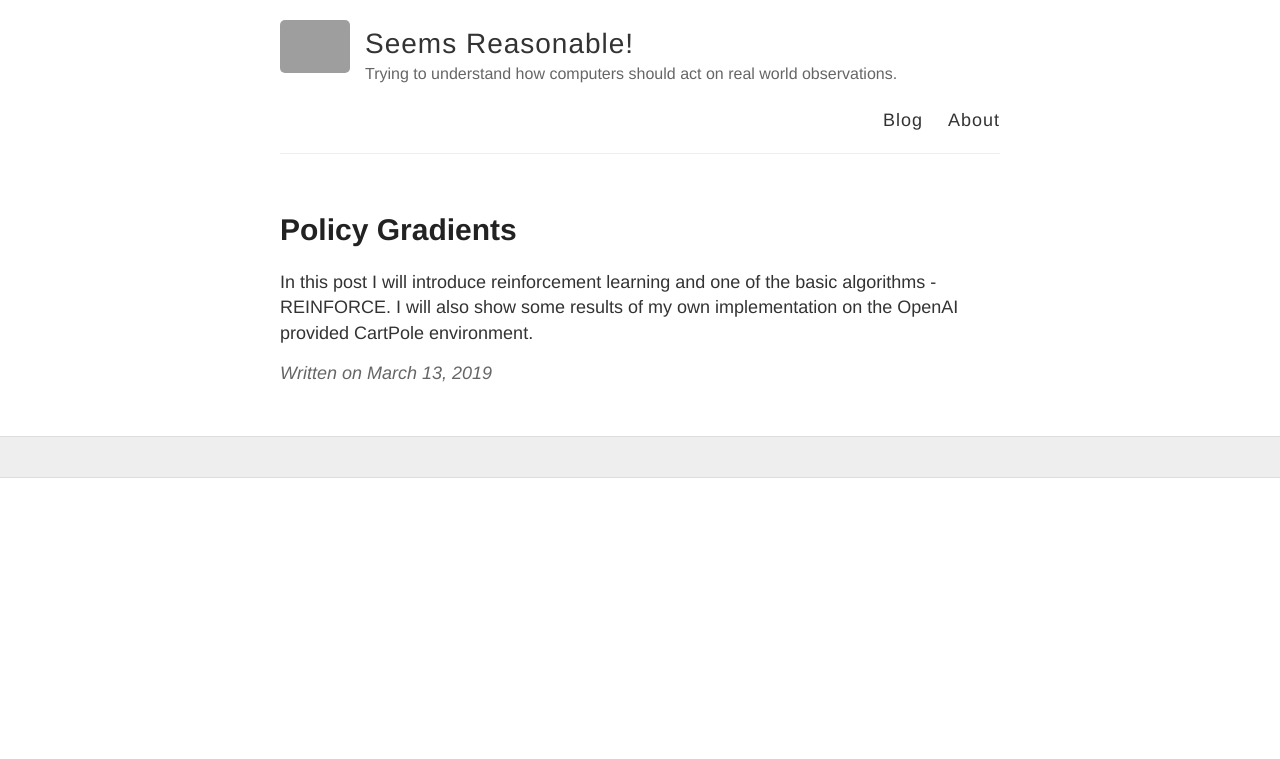
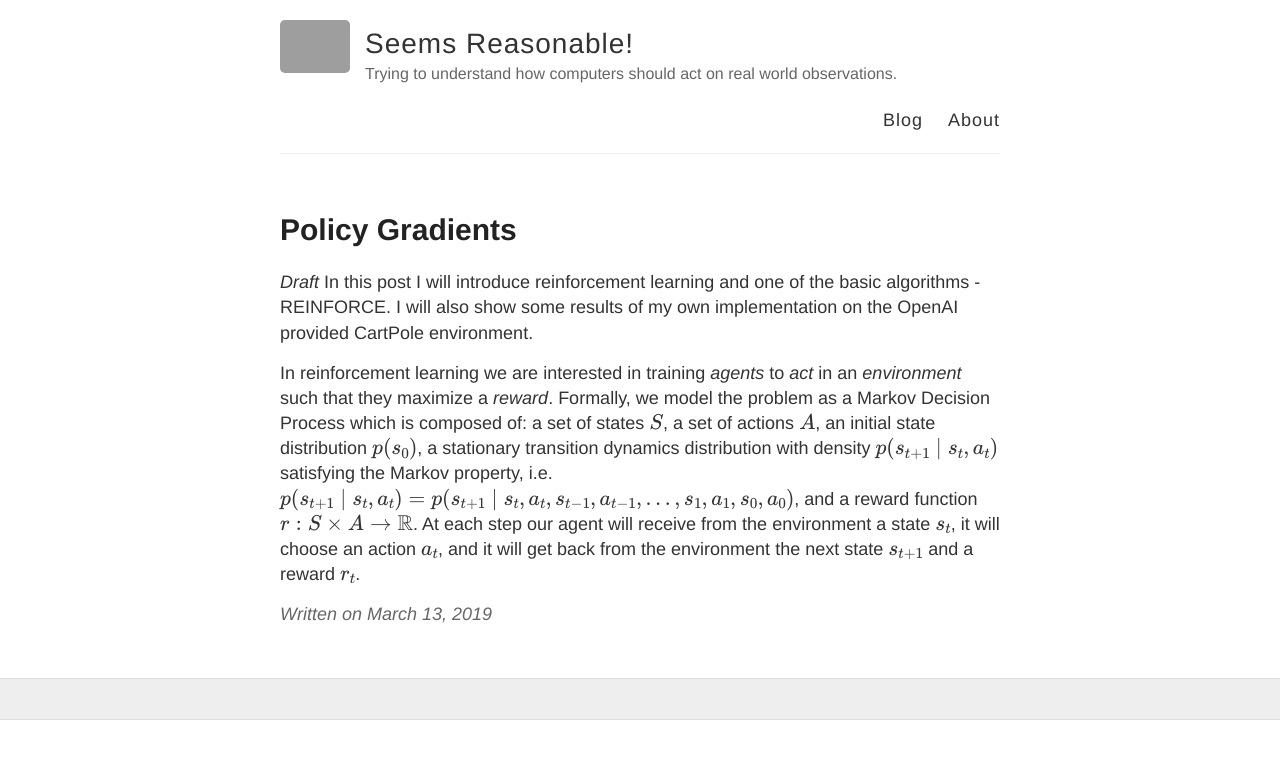
Before and after one commit to alexandrumilu/alexandrumilu.github.io, a Jekyll site: the page built from _posts/2019-03-13-policy_gradients.md, in a window 1280 px wide. Shown: the top 759 px of the page. Built offline with Jekyll 4.4.1, drawn with Linux system fonts in a browser that asks for light colours; formulas are drawn with MathJax 3; grey boxes are pictures that could not be loaded.

Commit message:
Update 2019-03-13-policy_gradients.md

```diff
--- a/_posts/2019-03-13-policy_gradients.md
+++ b/_posts/2019-03-13-policy_gradients.md
@@ -4,4 +4,7 @@ title: Policy Gradients
 mathjax: true
 ---
 
+*Draft*
 In this post I will introduce reinforcement learning and one of the basic algorithms - REINFORCE. I will also show some results of my own implementation on the OpenAI provided CartPole environment.
+
+In reinforcement learning we are interested in training *agents* to *act* in an *environment* such that they maximize a *reward*. Formally, we model the problem as a Markov Decision Process which is composed of: a set of states $S$, a set of actions $A$, an initial state distribution $p(s_0)$, a stationary transition dynamics distribution with density $p(s_{t+1}\mid s_t,a_t)$ satisfying the Markov property, i.e. $p(s_{t+1}\mid s_t,a_t) = p(s_{t+1}\mid s_t, a_t, s_{t-1}, a_{t-1},...,s_1,a_1,s_0,a_0)$, and a reward function $r:S \times A \rightarrow \mathbb{R}$. At each step our agent will receive from the environment a state $s_t$, it will choose an action $a_t$, and it will get back from the environment the next state $s_{t+1}$ and a reward $r_t$.
```
